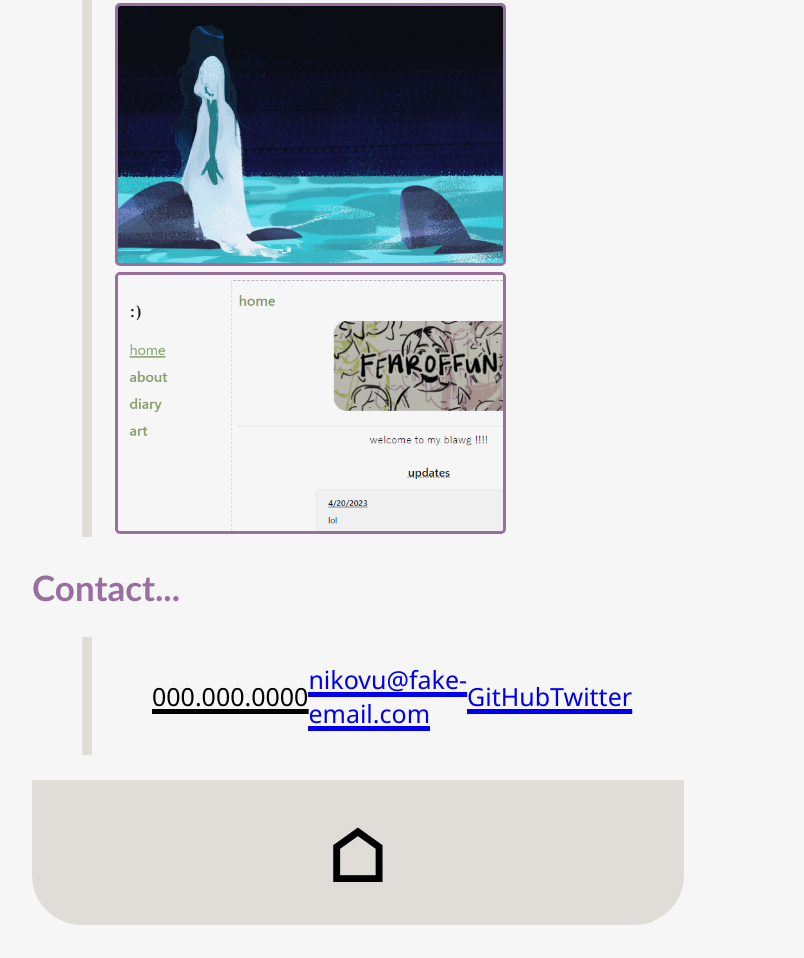
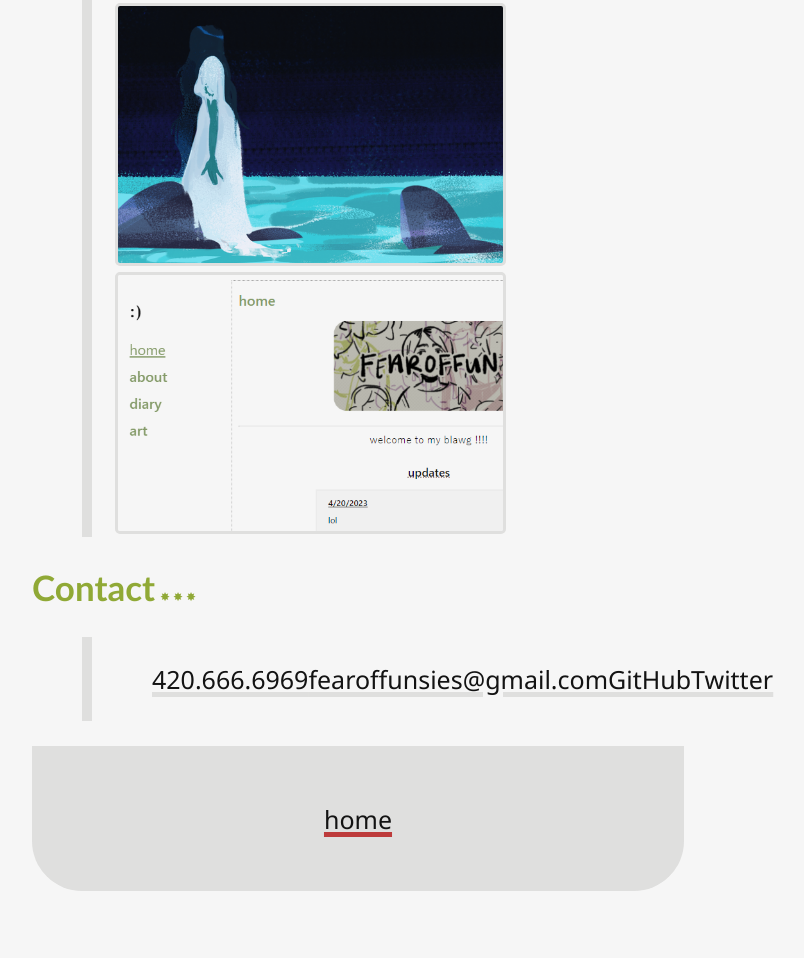
Before and after one commit to niko-vu/digital-portfolio, a plain HTML site: page index.html in a window 1280 px wide. Shown: the part 659-1617 px from the top of the page, without its empty margins (292-1096 px from the left). After the commit the page ends 1558 px from the top, so only its background shows below. Drawn offline with Linux system fonts and the light colour scheme.

Commit message:
updated everything even

```diff
--- a/assets/style.css
+++ b/assets/style.css
@@ -2,8 +2,10 @@ h1 {font-family: 'Trebuchet MS', 'Lucida Sans Unicode', 'Lucida Grande', 'Lucida
 p, a {font-family: 'Segoe UI', Tahoma, Geneva, Verdana, sans-serif; font-weight: normal;}
 
 :root {
-    --purple: #9770a0;
-    --teal: #007b7b;
+    --color0: #dfdfde;
+    --color1: #90a936;
+    --color2: #bd3b3b;
+    --color3: #131313;
 }
 
 html {scroll-behavior: smooth;}
@@ -17,7 +19,7 @@ main {
 }
 
 header {
-    background-color: #e0dcd8;
+    background-color: var(--color0);
     border-top-left-radius: 50px;
     border-top-right-radius: 50px;
     display: flex;
@@ -81,11 +83,12 @@ header li, ul {
 
 header a {
     text-transform: lowercase;
-    color: #000000;
+    color: var(--color3);
+    text-decoration: underline var(--color2) 5px
 }
 
 header a:hover {
-    color: var(--teal);
+    color: var(--color2);
 }
 
 .return {
@@ -102,11 +105,13 @@ section {
 
 section h1 {
     font-size: 35px;
-    color: var(--purple);
+    color: var(--color1);
 }
 
 section h1::after {
-    content: "...";
+    content: "✸ ✸ ✸";
+    padding-left: 5px;
+    font-size: 12px;
 }
 
 section p {
@@ -118,7 +123,7 @@ section p {
 /* blockquote content */
 blockquote {
     margin-left: 50px;
-    border-left: 10px solid #e0dcd8;
+    border-left: 10px solid var(--color0);
 }
 
 blockquote .workcontainer {
@@ -129,26 +134,25 @@ blockquote .workcontainer {
     align-items: center;
 }
 
-/* individual section classes */
-.about-me {
-}
-
-.work {
-}
-
 .contact p, li, ul, a {
     display: flex;
     justify-content: space-around;
     align-items: center;
     font-family: 'Segoe UI', Tahoma, Geneva, Verdana, sans-serif; font-weight: normal;
-    text-decoration: underline 5px;
+    color: var(--color3);
+    text-decoration: underline var(--color0) 5px;
+}
+
+.contact li:hover, a:hover {
+    color: var(--color2);
+    text-decoration: underline var(--color3) 5px;
 }
 
 /* images */
 .work-banners {
     opacity: 1;
     width: 385px;
-    border: solid var(--purple) 3px;
+    border: solid var(--color0) 3px;
     border-radius: 5px;
     height: auto;
     margin: 3px;
@@ -157,24 +161,14 @@ blockquote .workcontainer {
 
 img:hover {
     opacity: .85;
-    border: solid var(--teal) 3px;
+    border: solid var(--color2) 3px;
     border-radius: 5px;
     height: auto;
 }
 
-.overlay {
-    position: absolute;
-    background: var(--purple);
-    bottom: 0;
-    width: 100%;
-    height: 100%;
-    transition: .5s ease;
-    opacity: 0;
-}
-
 footer {
     margin-top: 25px;
-    background-color: #e0dcd8;
+    background-color: var(--color0);
     border-bottom-left-radius: 50px;
     border-bottom-right-radius: 50px;
     display: flex;
@@ -185,9 +179,14 @@ footer {
     padding: 10px;
 }
 
-footer h1 {
+footer a {
     display: inline-block;
     padding: 10px;
-    font-size: 75px;
-    color: #000000;
+    font-size: 25px;
+    color: var(--color3);
+    text-decoration: underline var(--color2) 5px
 }
+
+footer a:hover {
+    color: var(--color2);
+}
--- a/index.html
+++ b/index.html
@@ -42,15 +42,15 @@
     <h1>Contact</h1>
     <blockquote><p style="text-align: center">
         <ul>
-            <li>000.000.0000</li>
-            <li><a href="#">nikovu@fake-email.com</a></li>
-            <li><a href="#">GitHub</a></li>
-            <li><a href="#">Twitter</a></li>
+            <li>420.666.6969</li>
+            <li><a href="mailto:fearoffunsies@gmail.com">fearoffunsies@gmail.com</a></li>
+            <li><a href="https://github.com/niko-vu">GitHub</a></li>
+            <li><a href="https://twitter.com/fearoffun">Twitter</a></li>
         </ul>
     </p></blockquote>
 </section>
 
-<footer><a href="#"><div style="text-align: center"><h1>⌂</h1></div></a></footer>
+<footer><a href="#"><div style="text-align: center">home</div></a></footer>
 </main>
 </body>
 </html>
```
Also changed, not shown: 1 other file.
